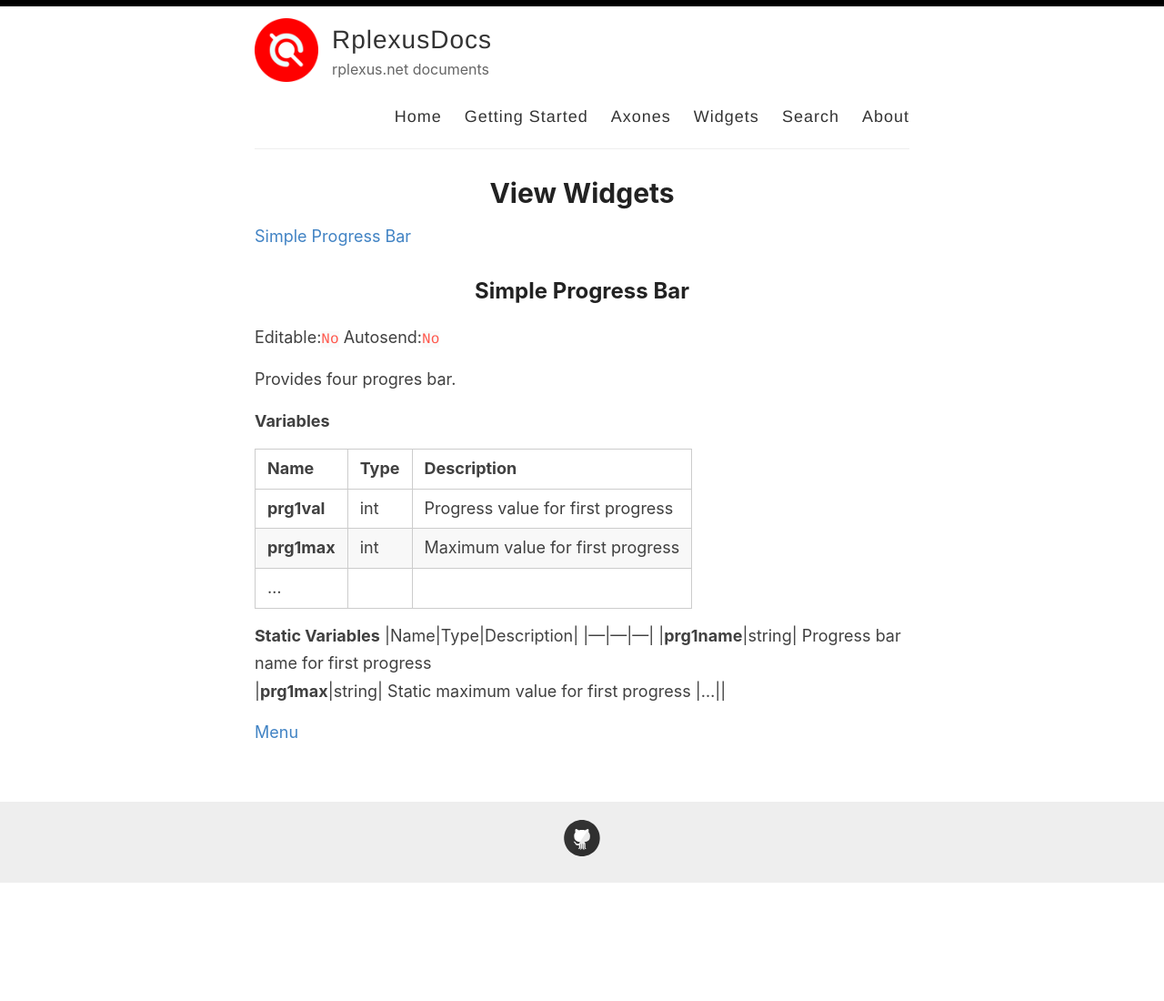
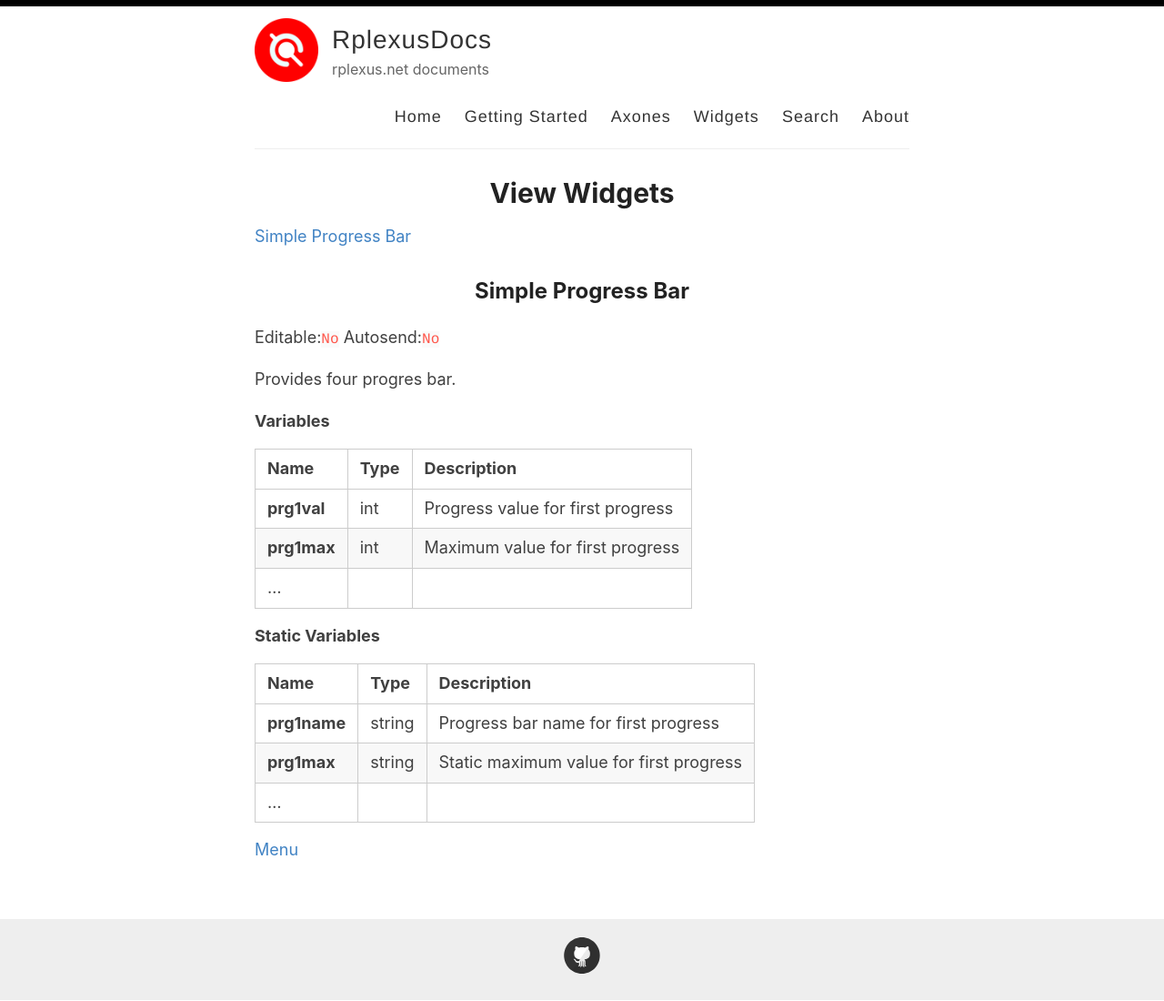
Before and after one commit to alierkanimrek/rplexusdocs, a Jekyll site: the page built from _pages/widgets.md, in a window 1280 px wide. Shown: the whole page at 91% size. Built offline with Jekyll 4.4.1, drawn with Linux system fonts in a browser that asks for light colours; before the commit the page ends 970 px from its top, so only the background shows below that.

Commit message:
Update widgets.md

```diff
--- a/_pages/widgets.md
+++ b/_pages/widgets.md
@@ -6,7 +6,7 @@ permalink: /widgets/
 
 <a name="menu"></a>
 
-[Simple Progress Bar](#Simple Progress Bar)
+[Simple Progress Bar](#Simple_Progress_Bar)
 
 
 ## Simple Progress Bar
@@ -23,6 +23,7 @@ Provides four progres bar.
 |...||
 
 **Static Variables**
+
 |Name|Type|Description|
 |---|---|---|
 |**prg1name**|string| Progress bar name for first progress
```
